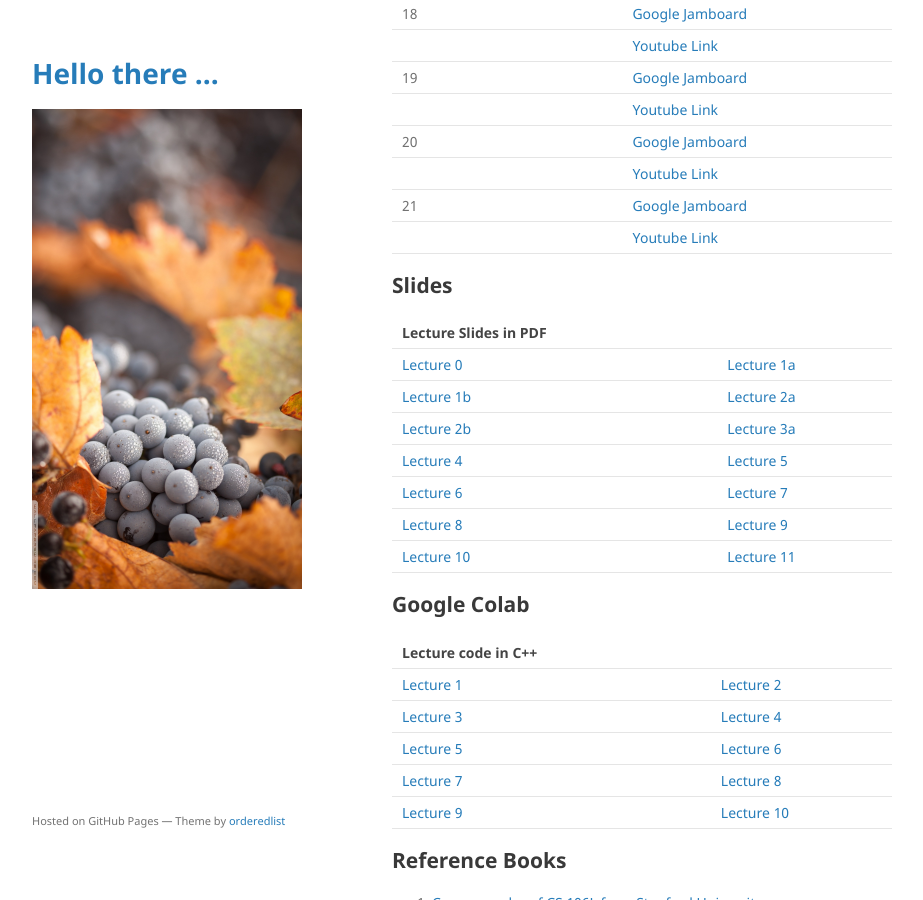
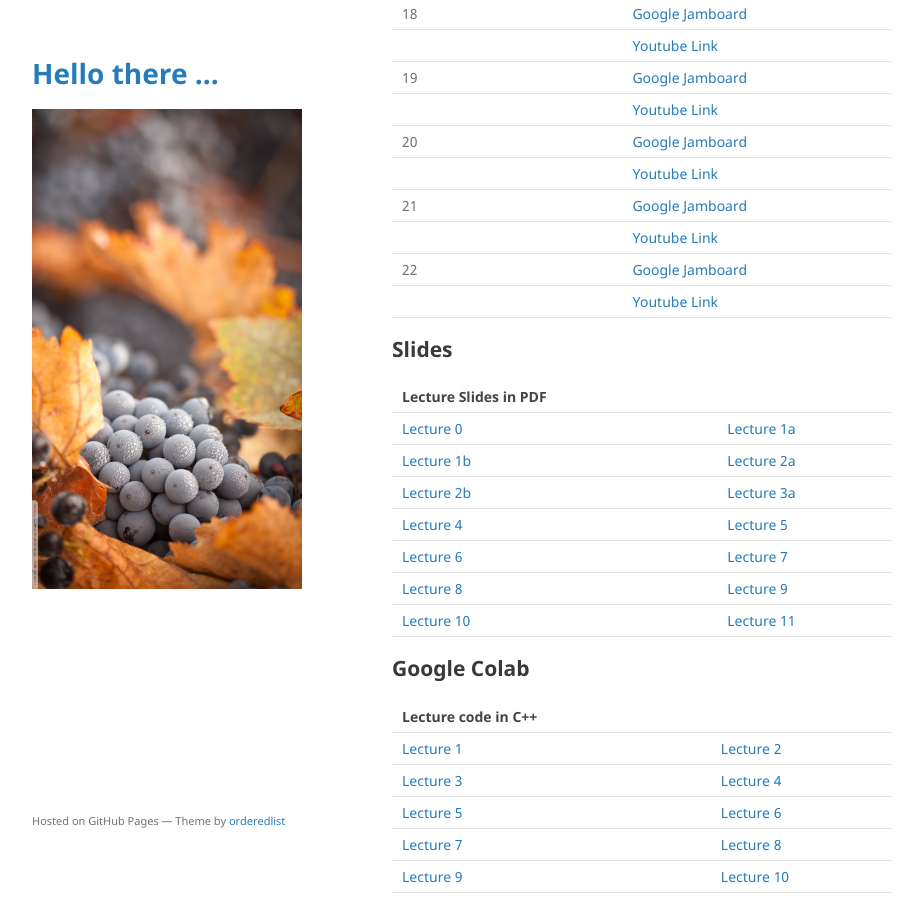
Before and after one commit to mohammadmotiurrahman/mohammadmotiurrahman.github.io, a Jekyll site: the page built from cse203_1/index.md, in a window 1280 px wide and 900 px high, scrolled down 3757 px. Shown: the whole window, without its empty margins (178-1101 px from the left). Built offline with Jekyll 4.4.1, drawn with Linux system fonts in a browser that asks for light colours; our own code applies the rules of GitHub Pages for plain Markdown files.

Commit message:
Update index.md

```diff
--- a/cse203_1/index.md
+++ b/cse203_1/index.md
@@ -125,8 +125,8 @@ environment will force me to not evaluate your exam copies.
 |         |              | [Youtube Link](https://youtu.be/l8KrYWydXEw)                                                                   |
 | 21      |              | [Google Jamboard](https://jamboard.google.com/d/1nBUuWGwQcOJOuc5CQC2y29BCMSFhs0F0OcZ6mLIh31s/edit?usp=sharing) |
 |         |              | [Youtube Link](https://youtu.be/EuPHRsXqv3w)                                                                   |
-
-
+| 22      |              | [Google Jamboard]() |
+|         |              | [Youtube Link](https://youtu.be/iOKFC13Z8BA)                                                                   |
 
 
 
```
